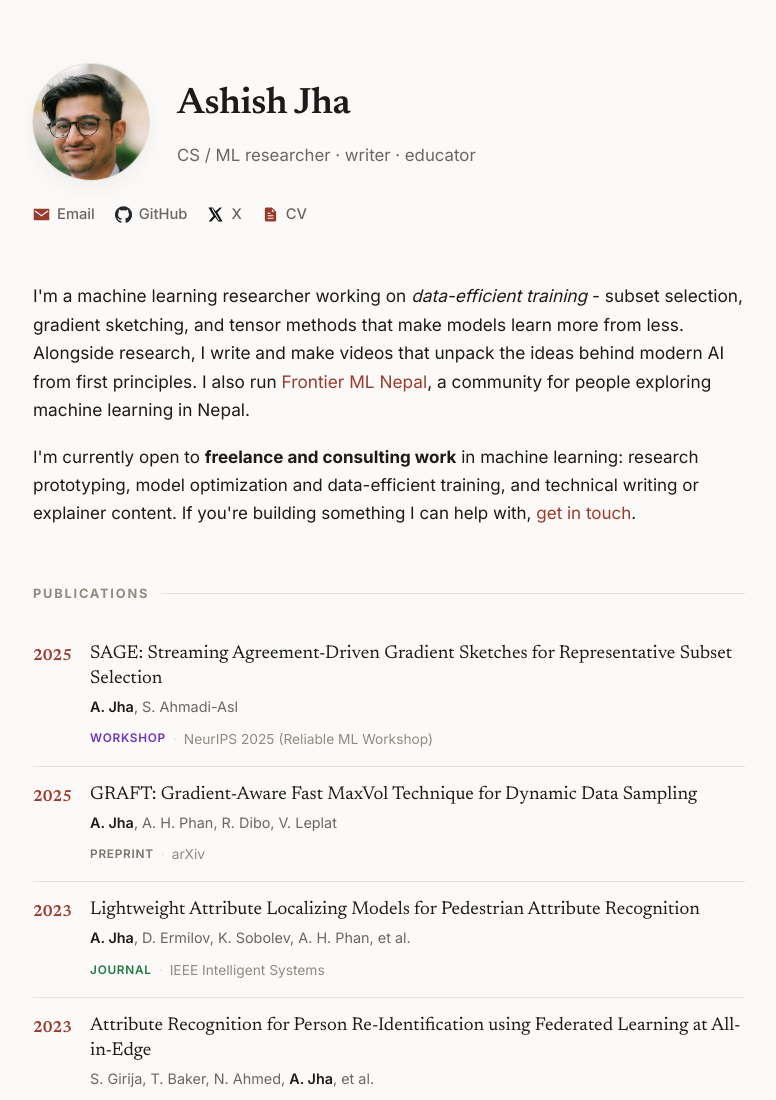
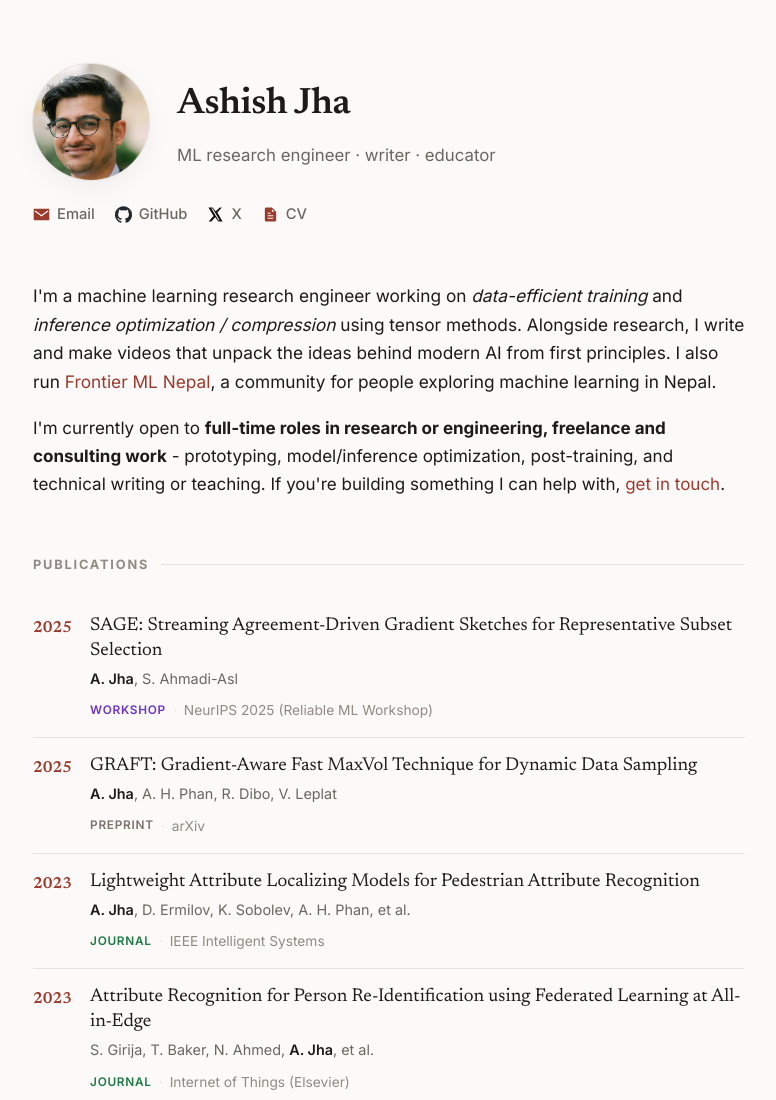
Before and after one commit to ashishjv1/ashishjv1.github.io, a plain HTML site: page index.html in a window 1280 px wide. Shown: the top 1100 px of the page, without its empty margins (251-1027 px from the left). Drawn offline with Linux system fonts and the light colour scheme.

Commit message:
Update bio: research engineer; broaden availability; refine focus areas

```diff
--- a/index.html
+++ b/index.html
@@ -6,8 +6,8 @@
   <!-- ============================================================
        EDIT THESE META TAGS (used by Google + social link previews)
        ============================================================ -->
-  <title>Ashish Jha · CS / ML Researcher</title>
-  <meta name="description" content="Personal homepage of Ashish Jha, machine learning researcher. Publications, writing, and educational videos on ML and computer science." />
+  <title>Ashish Jha · ML Research Engineer</title>
+  <meta name="description" content="Personal homepage of Ashish Jha, machine learning research engineer. Publications, writing, and educational videos on ML and computer science." />
   <meta name="author" content="Ashish Jha" />
 
   <link rel="preconnect" href="https://fonts.googleapis.com" />
@@ -217,7 +217,7 @@
            onerror="this.style.visibility='hidden'" />
       <div>
         <h1>Ashish Jha</h1>
-        <p class="tagline">CS / ML researcher · writer · educator</p>
+        <p class="tagline">ML research engineer · writer · educator</p>
       </div>
     </header>
 
@@ -248,18 +248,18 @@
          ============================================================ -->
     <section id="about">
       <p class="lead">
-        I'm a machine learning researcher working on <em>data-efficient training</em> -
-        subset selection, gradient sketching, and tensor methods that make models
-        learn more from less. Alongside research, I write and make videos that unpack
-        the ideas behind modern AI from first principles. I also run
+        I'm a machine learning research engineer working on <em>data-efficient training</em> and
+        <em>inference optimization / compression</em> using tensor methods. Alongside
+        research, I write and make videos that unpack the ideas behind modern AI from
+        first principles. I also run
         <a href="https://www.facebook.com/profile.php?id=61589936027422" target="_blank" rel="noopener">Frontier ML Nepal</a>,
         a community for people exploring machine learning in Nepal.
       </p>
       <p>
-        I'm currently open to <strong>freelance and consulting work</strong> in machine
-        learning: research prototyping, model optimization and data-efficient training,
-        and technical writing or explainer content. If you're building something I can
-        help with, <a href="mailto:ashish.jhav1@hotmail.com">get in touch</a>.
+        I'm currently open to <strong>full-time roles in research or engineering, freelance
+        and consulting work</strong> - prototyping, model/inference optimization, post-training,
+        and technical writing or teaching. If you're building something I can help with,
+        <a href="mailto:ashish.jhav1@hotmail.com">get in touch</a>.
       </p>
     </section>
 
```
